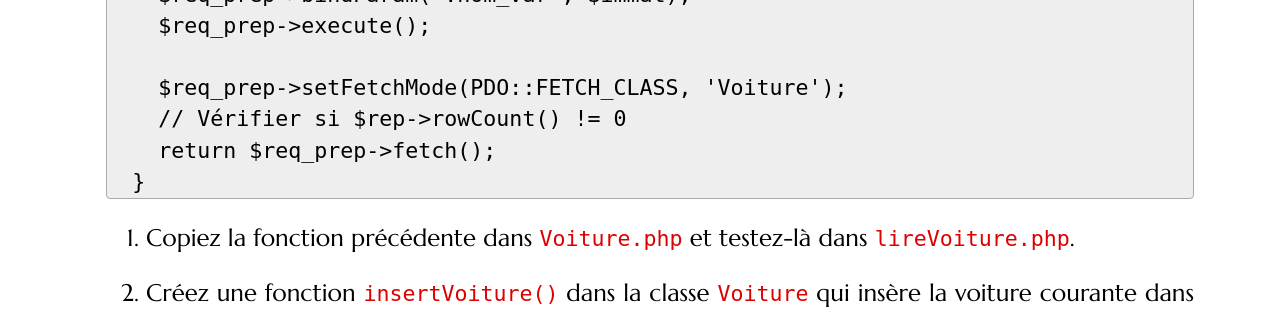
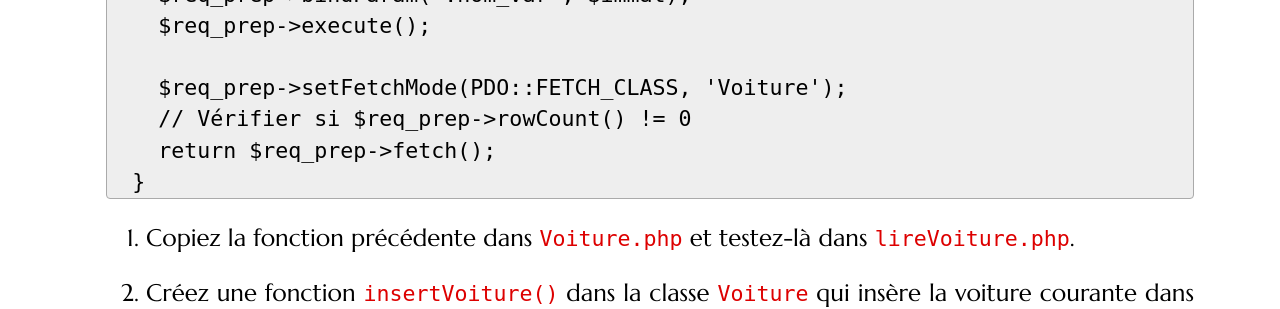
Before and after one commit to romainlebreton/R3.01-DeveloppementWeb, a Jekyll site: the page built from tutorials/tutorial2.md, in a window 1280 px wide and 900 px high, scrolled down 6527 px. Shown: the part 372-681 px from the top of the window. Built offline with Jekyll 4.4.1, drawn with Linux system fonts in a browser that asks for light colours; some web fonts are replaced; some of the changed text lies outside the part shown.

Commit message:
Update tutorial2.md

```diff
--- a/tutorials/tutorial2.md
+++ b/tutorials/tutorial2.md
@@ -297,7 +297,7 @@ function getVoitureByImmat($immat) {
   $req_prep->execute();
 
   $req_prep->setFetchMode(PDO::FETCH_CLASS, 'Voiture');
-  // Vérifier si $rep->rowCount() != 0
+  // Vérifier si $req_prep->rowCount() != 0
   return $req_prep->fetch();
 }
 ~~~
```
